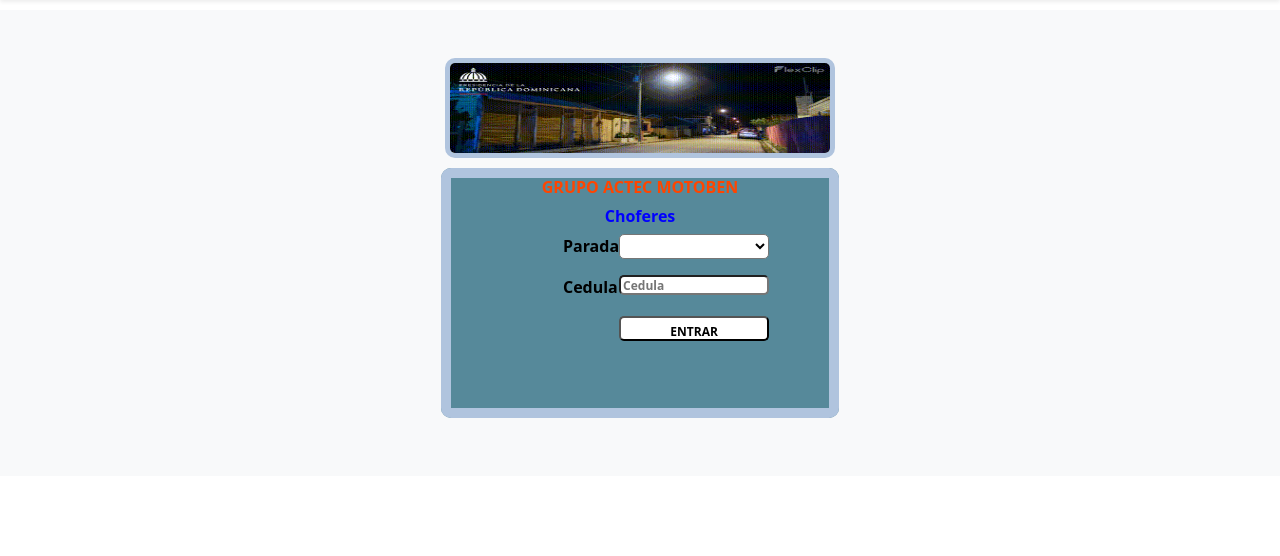
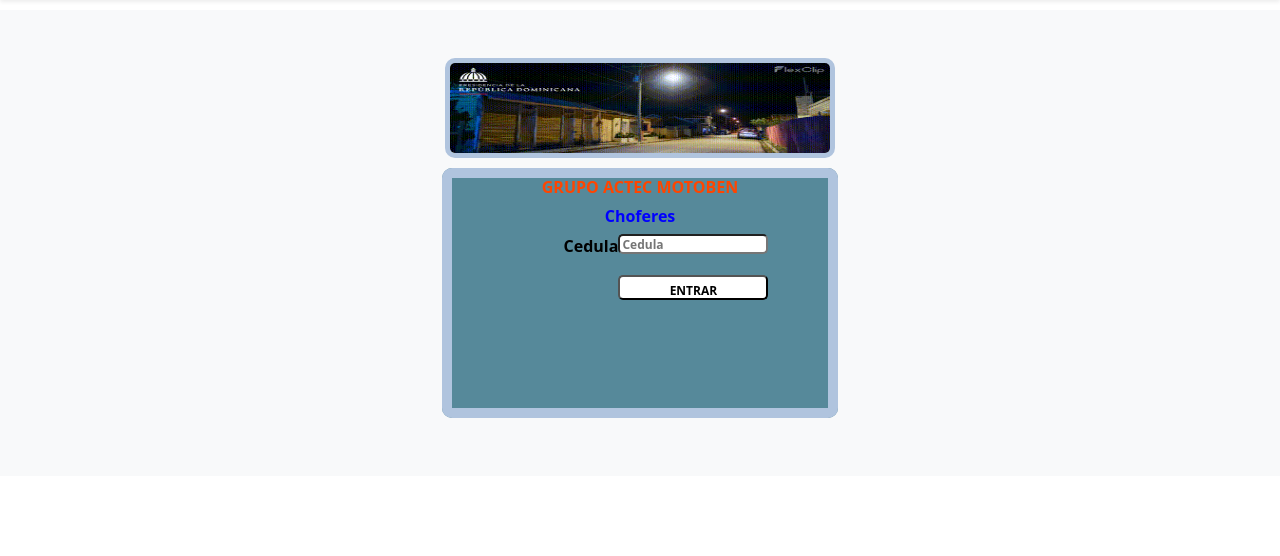
Before and after one commit to juancarotejeda/usuarios, a Flask app: template templates/login.html in a window 1280 px wide. Shown: the part 66-622 px from the top of the page. Run offline with Flask 3, Linux system fonts and the light colour scheme; the template is opened without the code that fills it, so the values that code supplies are empty; some libraries are stand-ins or nearby versions.

Commit message:
6/12/2024-1

```diff
--- a/app.py
+++ b/app.py
@@ -12,7 +12,7 @@
 DB_NAME =os.getenv("DB_NAME")
 
 # Connect to the database
-connection =mysql.connector.connect(
+connection = mysql.connector.connect(
     host=DB_HOST,
     user=DB_USERNAME,
     password=DB_PASSWORD,
@@ -34,36 +34,28 @@
 def verificador():
    msg = ''
    if request.method == 'POST':
-    parada = request.form['parada']
     cedula = request.form['cedula']
     cur = connection.cursor()
-    estacion=funciones.check_parada(cur,parada)
-    if estacion == True:
-        cur.execute(f"SELECT cedula FROM {parada} WHERE cedula='{cedula}'")
-        result = cur.fetchall()
-        if result != []:
-                fecha = datetime.strftime(datetime.now(),"%Y %m %d - %H")
-                informacion = funciones.info_parada(cur,parada)
-                cabecera = funciones.info_cabecera(cur,parada)
-                nombre =  funciones.info_personal(cur,parada,cedula)
-                prestamo = funciones.verificar_prestamo(cur,parada,cedula)
-                miembros = funciones.lista_miembros(cur,parada)
-                diario = funciones.diario_general(cur,parada)
-                cuotas_hist = funciones.pendiente_aport(cur,parada)
-                #abonos = funciones.verificar_abonos(cur,parada,cedula,prestamo)
-                pagos = funciones.hist_pago(cur,parada,nombre,cedula)
-                mostrar = funciones.visibilidad(pagos[1])
-                cur.close()
-                return render_template('index.html',informacion=informacion,cabecera=cabecera,fecha=fecha,miembros=miembros,diario=diario,cuotas_hist=cuotas_hist,nombre=nombre,prestamo=prestamo,pagos=pagos,mostrar=mostrar)
-        else:
-            msg = 'cedula Incorrecta para esta parada!'
-            flash(msg)
-            return redirect(url_for('login'))
-
+    parada=funciones.vef_cedula(cur,cedula)
+    print(parada)
+    if parada!= []:
+            fecha = datetime.strftime(datetime.now(),"%Y %m %d - %H")
+            informacion = funciones.info_parada(cur,parada)
+            cabecera = funciones.info_cabecera(cur,parada)
+            nombre =  funciones.info_personal(cur,parada,cedula)
+            prestamo = funciones.verificar_prestamo(cur,parada,cedula)
+            miembros = funciones.lista_miembros(cur,parada)
+            diario = funciones.diario_general(cur,parada)
+            cuotas_hist = funciones.pendiente_aport(cur,parada)
+            #abonos = funciones.verificar_abonos(cur,parada,cedula,prestamo)
+            pagos = funciones.hist_pago(cur,parada,nombre,cedula)
+            mostrar = funciones.visibilidad(pagos[1])
+            cur.close()
+            return render_template('index.html',informacion=informacion,cabecera=cabecera,fecha=fecha,miembros=miembros,diario=diario,cuotas_hist=cuotas_hist,nombre=nombre,prestamo=prestamo,pagos=pagos,mostrar=mostrar)
     else:
-      msg = 'Esta parada esta fuera de operacion!'
-      flash(msg)
-      return redirect(url_for('login'))
+        msg = 'cedula no esta registrada!'
+        flash(msg)
+        return redirect(url_for('login'))
 
 @app.route("/canal")
 def canal():
--- a/templates/canal_motoben.html
+++ b/templates/canal_motoben.html
@@ -163,7 +163,7 @@
         </div>
         <div class="col">
           <div class="card shadow-sm">
-            <img class="bd-placeholder-img card-img-top" width="100%" height="225" src="/static/imagen/plaza-la-bandera.jpg" >
+            <img class="bd-placeholder-img card-img-top" width="100%" height="225" src="/static/imagen/plaza-la-bandera.jpg">
             <div class="card-body">
               <p class="card-text"></p>
               <div class="d-flex justify-content-between align-items-center">
@@ -178,7 +178,7 @@
         </div>
         <div class="col">
           <div class="card shadow-sm">
-            <img class="bd-placeholder-img card-img-top" width="100%" height="225" src="/static/imagen/paya4.jpg" >
+            <video class="bd-placeholder-img card-img-top" width="100%" height="225" src="/static/imagen/lasterrenas6122024.mp4" controls ></video>
             <div class="card-body">
               <p class="card-text"></p>
               <div class="d-flex justify-content-between align-items-center">
@@ -209,7 +209,7 @@
         </div>
         <div class="col">
           <div class="card shadow-sm">
-            <img class="bd-placeholder-img card-img-top" width="100%" height="225" src="/static/imagen/paya4.jpg" >
+            <img class="bd-placeholder-img card-img-top" width="100%" height="225" src="/static/imagen/lasterrenas-61224-2.jpg" >
             <div class="card-body">
               <p class="card-text"></p>
               <div class="d-flex justify-content-between align-items-center">
--- a/templates/index.html
+++ b/templates/index.html
@@ -186,7 +186,7 @@
            <tr>
               <td>{{usuario[0]}}</td>
               <td>{{usuario[1]}}</td>
-              <td>0000000000</td>
+              <td> Oculta </td>
               <td>{{usuario[3]}}</td>
               <td>{{usuario[4]}}</td>
            </tr>
--- a/templates/login.html
+++ b/templates/login.html
@@ -113,17 +113,6 @@
   {%endwith%}
   <ol>
   <li>
-  <label for="parada">Parada</label>
-  <select name="parada" id="parada">
-        <optgroup label="Paradas">
-          <option selected ></option>
-          {%for parada in paradas%}
-          <option >{{parada}}</option>
-          {%endfor%}
-        </optgroup>
-  </select>
-  </li>
-  <li>
     <label for="cedula">Cedula</label>
     <input type="text" name="cedula" id="cedula" placeholder="Cedula" required>
   </li>
```
Also changed, not shown: funciones.py (+16 -1 lines), static/imagen/lasterrenas-61224-2.jpg (added), 1 other file.
